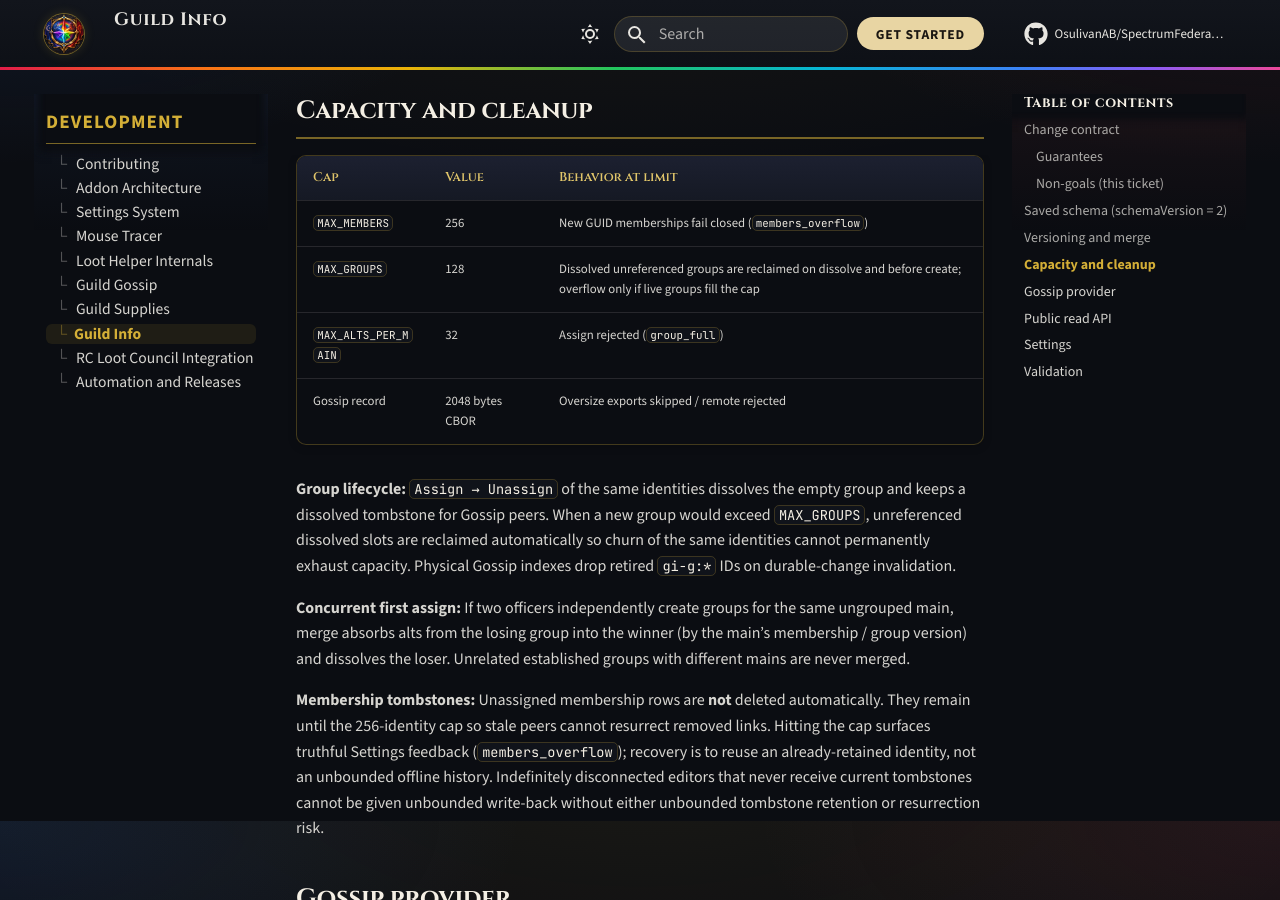
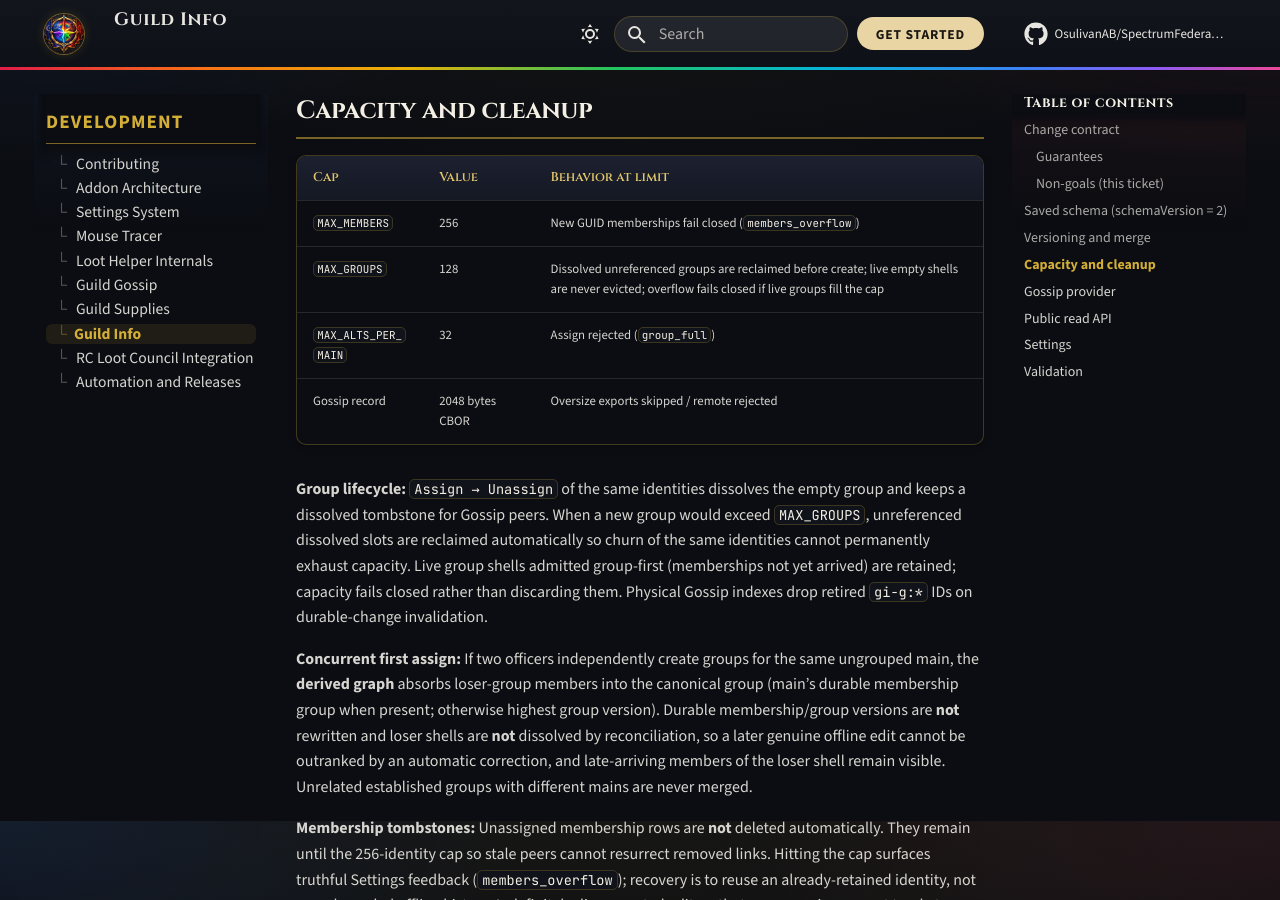
Before and after one commit to OsulivanAB/SpectrumFederation, an MkDocs documentation site: the page built from docs/development/guild-info/index.md, in a window 1280 px wide and 900 px high, scrolled down 2779 px. Built offline with MkDocs 1.6.1 and Material for MkDocs 9.7.7, drawn with Linux system fonts in a browser that asks for light colours; comment, search, counter and statistics services are not loaded.

Commit message:
Fix Guild Info concurrent reconcile to derived-view absorption (#402)
Stop ReconcileSplitMains from inventing BeatVers membership/group writes that
outrank genuine offline officer edits and from dissolving loser shells before
late members arrive. Concurrent same-main groups now absorb only in the derived
graph; EnsureGroupCapacity fails closed instead of evicting live empty shells.
Add Scenario A/B regressions and a MAX_GROUPS group-first capacity guard.

Co-authored-by: Anthony <OsulivanAB@users.noreply.github.com>

```diff
--- a/docs/development/guild-info/index.md
+++ b/docs/development/guild-info/index.md
@@ -88,13 +88,13 @@ Durable keys are only `club:<id>`. Transport `name:` scopes are never persisted.
 | Cap | Value | Behavior at limit |
 | --- | --- | --- |
 | `MAX_MEMBERS` | 256 | New GUID memberships fail closed (`members_overflow`) |
-| `MAX_GROUPS` | 128 | Dissolved unreferenced groups are reclaimed on dissolve and before create; overflow only if live groups fill the cap |
+| `MAX_GROUPS` | 128 | Dissolved unreferenced groups are reclaimed before create; live empty shells are never evicted; overflow fails closed if live groups fill the cap |
 | `MAX_ALTS_PER_MAIN` | 32 | Assign rejected (`group_full`) |
 | Gossip record | 2048 bytes CBOR | Oversize exports skipped / remote rejected |
 
-**Group lifecycle:** `Assign → Unassign` of the same identities dissolves the empty group and keeps a dissolved tombstone for Gossip peers. When a new group would exceed `MAX_GROUPS`, unreferenced dissolved slots are reclaimed automatically so churn of the same identities cannot permanently exhaust capacity. Physical Gossip indexes drop retired `gi-g:*` IDs on durable-change invalidation.
+**Group lifecycle:** `Assign → Unassign` of the same identities dissolves the empty group and keeps a dissolved tombstone for Gossip peers. When a new group would exceed `MAX_GROUPS`, unreferenced dissolved slots are reclaimed automatically so churn of the same identities cannot permanently exhaust capacity. Live group shells admitted group-first (memberships not yet arrived) are retained; capacity fails closed rather than discarding them. Physical Gossip indexes drop retired `gi-g:*` IDs on durable-change invalidation.
 
-**Concurrent first assign:** If two officers independently create groups for the same ungrouped main, merge absorbs alts from the losing group into the winner (by the main’s membership / group version) and dissolves the loser. Unrelated established groups with different mains are never merged.
+**Concurrent first assign:** If two officers independently create groups for the same ungrouped main, the **derived graph** absorbs loser-group members into the canonical group (main’s durable membership group when present; otherwise highest group version). Durable membership/group versions are **not** rewritten and loser shells are **not** dissolved by reconciliation, so a later genuine offline edit cannot be outranked by an automatic correction, and late-arriving members of the loser shell remain visible. Unrelated established groups with different mains are never merged.
 
 **Membership tombstones:** Unassigned membership rows are **not** deleted automatically. They remain until the 256-identity cap so stale peers cannot resurrect removed links. Hitting the cap surfaces truthful Settings feedback (`members_overflow`); recovery is to reuse an already-retained identity, not an unbounded offline history. Indefinitely disconnected editors that never receive current tombstones cannot be given unbounded write-back without either unbounded tombstone retention or resurrection risk.
 
```
Also changed, not shown: CHANGELOG.md (+3 -0 lines), 2 other files.
